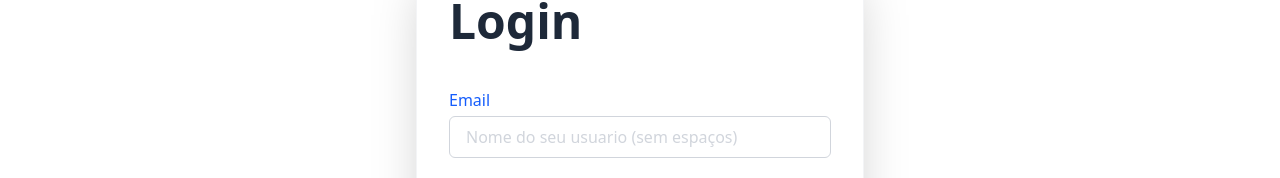
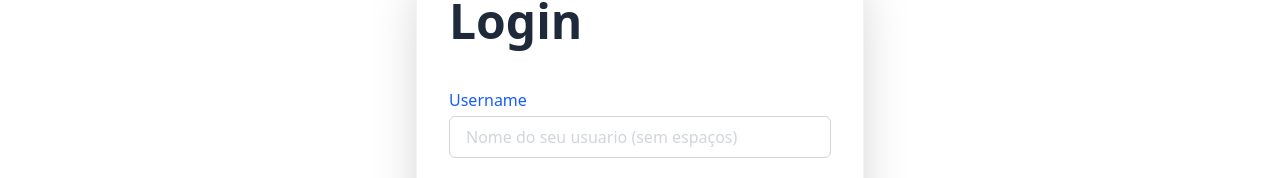
Before and after one commit to Challenge-2025-Equipe-07/hc-frontend-react, a React (Vite) app: page /login in a window 1280 px wide. Shown: the part 199-377 px from the top of the page. Built offline with nearby package versions, Linux system fonts and the light colour scheme; no server answers.

Commit message:
fix: ajusta username

```diff
--- a/src/pages/Login/Login.tsx
+++ b/src/pages/Login/Login.tsx
@@ -51,12 +51,12 @@ export const Login = () => {
         <Heading title="Login" />
         <Input
           id="username"
-          label="Email"
+          label="Username"
           {...register("username", {
-            required: "O campo E-mail é obrigatório.",
+            required: "O username é obrigatório.",
             minLength: {
-              value: 8,
-              message: "O e-mail deve ter no mínimo 10 caracteres.",
+              value: 2,
+              message: "O nome do usuário deve ter no mínimo 10 caracteres.",
             },
           })}
           type="text"
```
